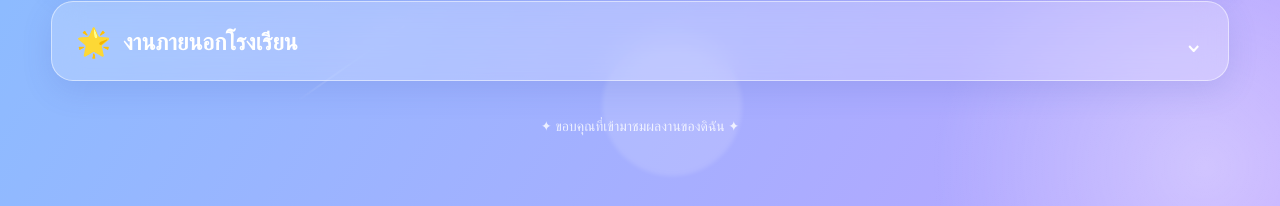
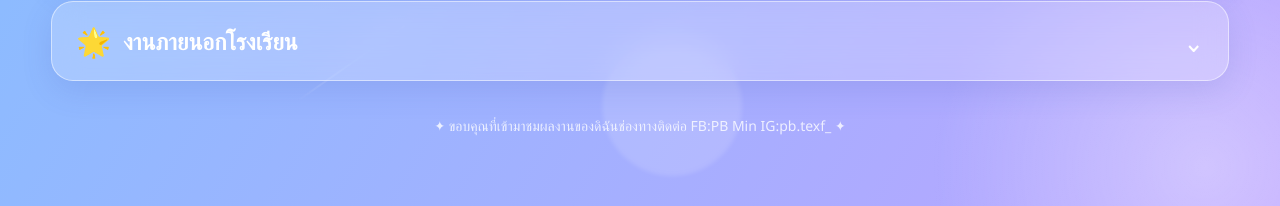
Before and after one commit to s34323/s34323.github.io, a plain HTML site: page work.html in a window 1280 px wide. Shown: the part 558-764 px from the top of the page. Drawn offline with Linux system fonts and the light colour scheme.

Commit message:
Update work.html

```diff
--- a/work.html
+++ b/work.html
@@ -894,7 +894,7 @@ footer{
 </details>
 
 <footer>
-✦ ขอบคุณที่เข้ามาชมผลงานของดิฉัน ✦
+✦ ขอบคุณที่เข้ามาชมผลงานของดิฉันช่องทางติดต่อ FB:PB Min IG:pb.texf_ ✦
 </footer>
 
 </div>
```
